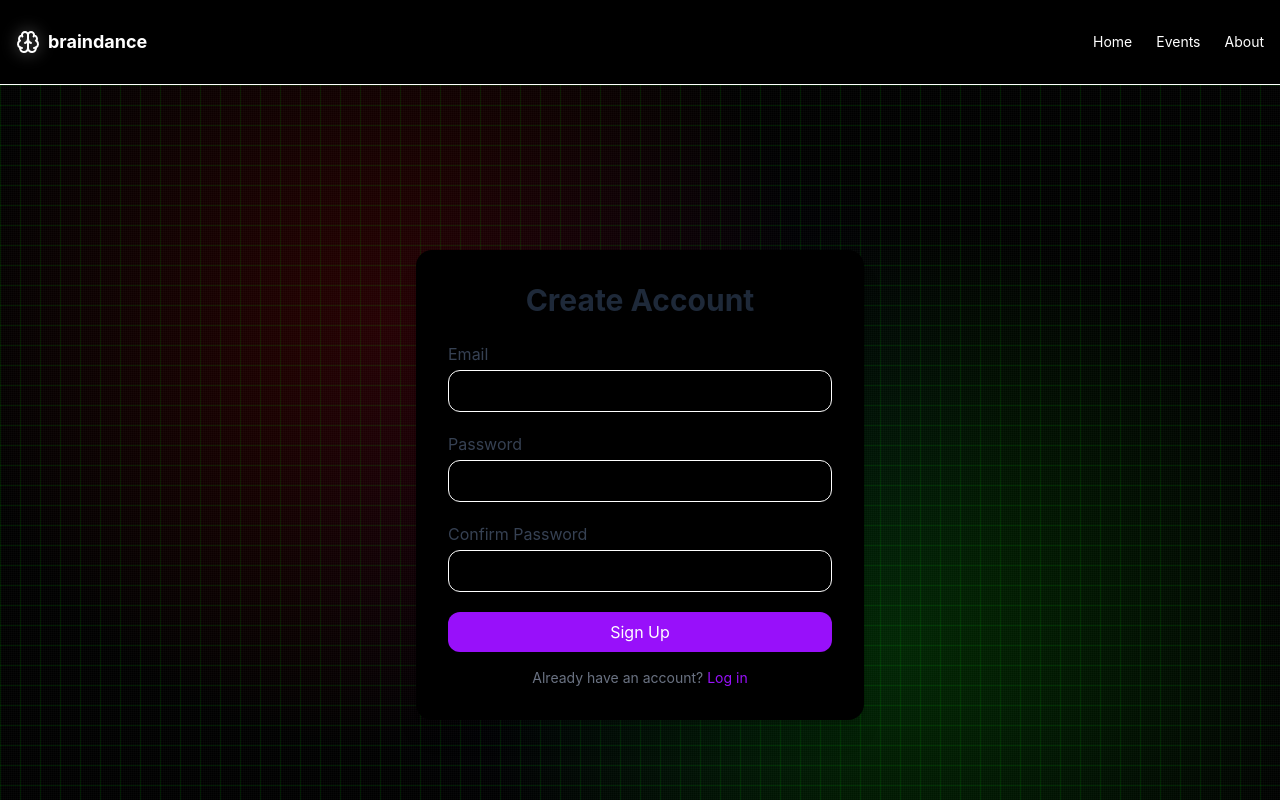
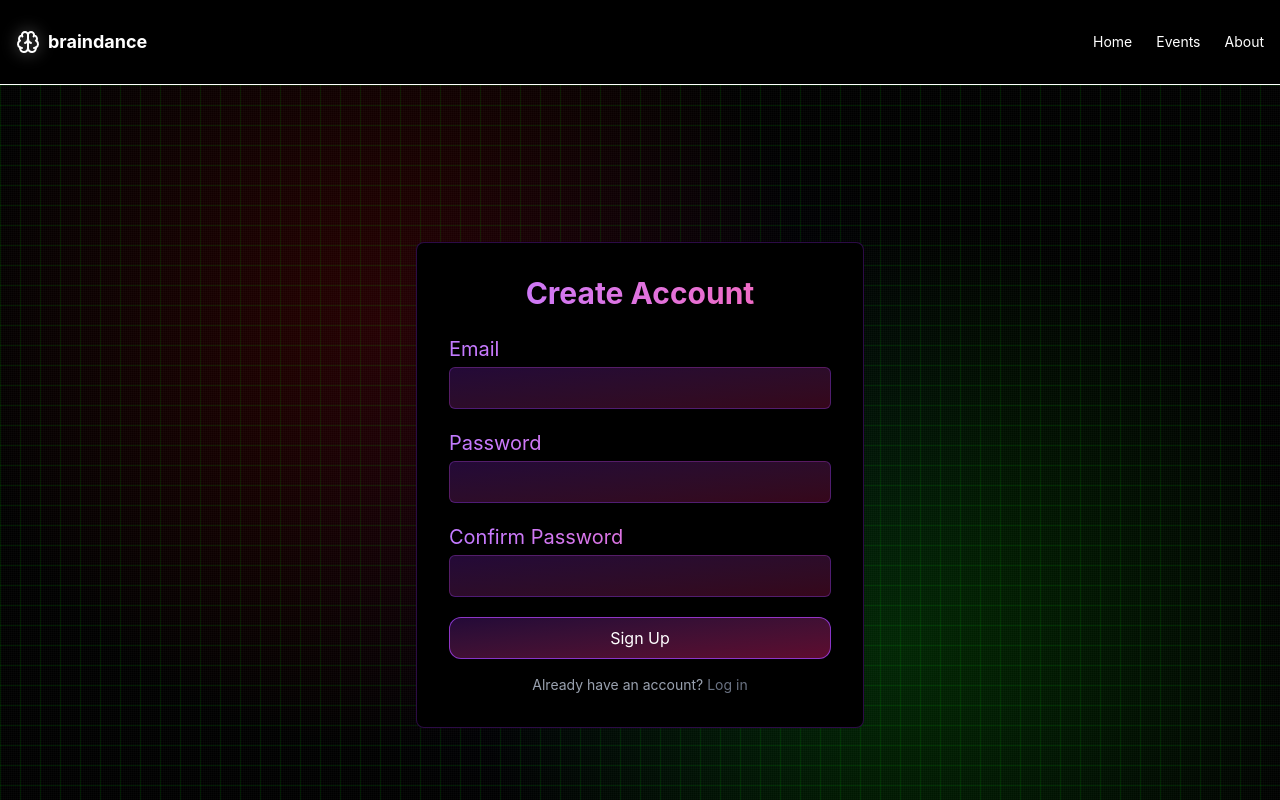
Before and after one commit to Hoochymoochy/braindance, a Next.js app: page /host/sign-up in a window 1280 px wide. Shown: the top 800 px of the page. Built offline with nearby package versions, Linux system fonts and the light colour scheme.

Commit message:
cleaning login and sign up page styling

```diff
--- a/src/app/host/login/page.tsx
+++ b/src/app/host/login/page.tsx
@@ -46,42 +46,42 @@ export default function Login() {
 
   return (
     <div className="min-h-screen bg-black thermal-background flex items-center justify-center">
-      <div className="bg-black p-8 rounded-2xl shadow-xl w-full max-w-md">
-        <h2 className="text-3xl font-bold text-center mb-6 text-white">
+      <div className="bg-black p-8 rounded-lg border border-purple-900/50 w-full max-w-md">
+        <h2 className="text-3xl font-bold text-center mb-6 text-transparent bg-clip-text bg-gradient-to-r from-purple-400 to-pink-400">
           Host login
         </h2>
         {error && <p className="text-red-600 text-sm mb-4">{error}</p>}
         <form onSubmit={handleLogin} className="space-y-5">
           <div>
-            <label className="block text-white">Email</label>
+            <label className="block text-xl text-transparent bg-clip-text bg-gradient-to-r from-purple-400 to-pink-400">Email</label>
             <input
               type="email"
               value={email}
               onChange={(e) => setEmail(e.target.value)}
-              className="w-full px-4 py-2 mt-1 border rounded-xl focus:outline-none focus:ring-2 focus:ring-purple-500"
+              className="w-full px-4 py-2 mt-1 rounded-md bg-gradient-to-br from-purple-900/40 to-pink-900/40 border border-purple-500/30"
               required
             />
           </div>
           <div>
-            <label className="block text-white">Password</label>
+            <label className="block text-xl text-transparent bg-clip-text bg-gradient-to-r from-purple-400 to-pink-400">Password</label>
             <input
               type="password"
               value={password}
               onChange={(e) => setPassword(e.target.value)}
-              className="w-full px-4 py-2 mt-1 border rounded-xl focus:outline-none focus:ring-2 focus:ring-purple-500"
+              className="w-full px-4 py-2 mt-1 rounded-md bg-gradient-to-br from-purple-900/40 to-pink-900/40 border border-purple-500/30"
               required
             />
           </div>
           <button
             type="submit"
-            className="w-full bg-white hover:bg-purple-700 py-2 rounded-xl transition duration-300 text-black"
+            className="w-full bg-gradient-to-br from-purple-900/40 to-pink-900/70 border border-purple-500/70 hover:bg-gradient-to-br hover:from-purple-900/90 hover:to-pink-900/50 px-4 py-2 rounded-xl transition duration-300 text-white"
           >
             Log In
           </button>
         </form>
-        <p className="text-center text-sm text-white mt-4">
+        <p className="text-center text-sm text-gray-400 mt-4">
           Don’t have an account?{" "}
-          <a href="/host/sign-up" className="text-black hover:underline">
+          <a href="/host/sign-up" className="text-gray-500 hover:underline">
             Sign up
           </a>
         </p>
--- a/src/app/host/sign-up/page.tsx
+++ b/src/app/host/sign-up/page.tsx
@@ -17,82 +17,85 @@ export default function SignUp() {
       return;
     }
 
-    if (email && password) {
+    if (!email || !password || !confirmPassword) {
+      setError("All fields are required");
+      return;
+    }
+
     try {
-        const response = await fetch(
-          "http://localhost:4000/api/hosts/sign-up",
-          {
+      const response = await fetch("http://localhost:4000/api/hosts/sign-up", {
         method: "POST",
         headers: { "Content-Type": "application/json" },
         body: JSON.stringify({ email, password }),
-            credentials: "include", // Ensure cookies are sent with the request
-          }
-        );
+        credentials: "include",
+      });
 
       const data = await response.json();
 
       if (response.status === 400 || response.status === 500) {
         alert(data.message);
       } else {
-          // Redirect after successful sign-up
         router.push(`/host/${data.id}/dashboard`);
       }
     } catch (error) {
       console.error("Error during sign-up:", error);
     }
-    } else {
-      setError("All fields are required");
-    }
   };
 
   return (
-    <div className="min-h-screen flex items-center justify-center bg-black thermal-background">
-      <div className="bg-black p-8 rounded-2xl shadow-xl w-full max-w-md">
-        <h2 className="text-3xl font-bold text-center mb-6 text-gray-800">
+    <div className="min-h-screen bg-black thermal-background flex items-center justify-center">
+      <div className="bg-black p-8 rounded-lg border border-purple-900/50 w-full max-w-md">
+        <h2 className="text-3xl font-bold text-center mb-6 text-transparent bg-clip-text bg-gradient-to-r from-purple-400 to-pink-400">
           Create Account
         </h2>
         {error && <p className="text-red-600 text-sm mb-4">{error}</p>}
         <form onSubmit={handleSignUp} className="space-y-5">
           <div>
-            <label className="block text-gray-700">Email</label>
+            <label className="block text-xl text-transparent bg-clip-text bg-gradient-to-r from-purple-400 to-pink-400">
+              Email
+            </label>
             <input
               type="email"
               value={email}
               onChange={(e) => setEmail(e.target.value)}
-              className="w-full px-4 py-2 mt-1 border rounded-xl focus:outline-none focus:ring-2 focus:ring-purple-500"
+              className="w-full px-4 py-2 mt-1 rounded-md bg-gradient-to-br from-purple-900/40 to-pink-900/40 border border-purple-500/30"
               required
             />
           </div>
           <div>
-            <label className="block text-gray-700">Password</label>
+            <label className="block text-xl text-transparent bg-clip-text bg-gradient-to-r from-purple-400 to-pink-400">
+              Password
+            </label>
             <input
               type="password"
               value={password}
               onChange={(e) => setPassword(e.target.value)}
-              className="w-full px-4 py-2 mt-1 border rounded-xl focus:outline-none focus:ring-2 focus:ring-purple-500"
+              className="w-full px-4 py-2 mt-1 rounded-md bg-gradient-to-br from-purple-900/40 to-pink-900/40 border border-purple-500/30"
               required
             />
           </div>
           <div>
-            <label className="block text-gray-700">Confirm Password</label>
+            <label className="block text-xl text-transparent bg-clip-text bg-gradient-to-r from-purple-400 to-pink-400">
+              Confirm Password
+            </label>
             <input
               type="password"
               value={confirmPassword}
               onChange={(e) => setConfirmPassword(e.target.value)}
-              className="w-full px-4 py-2 mt-1 border rounded-xl focus:outline-none focus:ring-2 focus:ring-purple-500"
+              className="w-full px-4 py-2 mt-1 rounded-md bg-gradient-to-br from-purple-900/40 to-pink-900/40 border border-purple-500/30"
               required
             />
           </div>
           <button
             type="submit"
-            className="w-full bg-purple-600 hover:bg-purple-700 text-white py-2 rounded-xl transition duration-300"
+            className="w-full bg-gradient-to-br from-purple-900/40 to-pink-900/70 border border-purple-500/70 hover:bg-gradient-to-br hover:from-purple-900/90 hover:to-pink-900/50 px-4 py-2 rounded-xl transition duration-300 text-white"
           >
             Sign Up
           </button>
         </form>
-        <p className="text-center text-sm text-gray-500 mt-4">
+        <p className="text-center text-sm text-gray-400 mt-4">
           Already have an account?{" "}
-          <a href="/host/login" className="text-purple-600 hover:underline">
+          <a href="/host/login" className="text-gray-500 hover:underline">
             Log in
           </a>
         </p>
--- a/src/app/page.tsx
+++ b/src/app/page.tsx
@@ -105,7 +105,7 @@ export default function Home() {
           <div className="grid md:grid-cols-3 gap-8">
             <div className="bg-black p-8 rounded-xl border border-thermal-neutral/20 hover:border-thermal-hot/50 transition-colors group">
               <div className="w-12 h-12 bg-thermal-hot rounded-lg flex items-center justify-center mb-6 group-hover:bg-thermal-hot/80 transition-colors">
-                <Flame className="h-6 w-6 text-black" />
+                <Flame className="h-6 w-6 text-white" />
               </div>
               <h3 className="text-xl font-semibold text-thermal-hot mb-3">
                 Global Hype Rituals
@@ -119,7 +119,7 @@ export default function Home() {
 
             <div className="bg-black p-8 rounded-xl border border-thermal-neutral/20 hover:border-thermal-warm/50 transition-colors group">
               <div className="w-12 h-12 bg-thermal-warm rounded-lg flex items-center justify-center mb-6 group-hover:bg-thermal-warm/80 transition-colors">
-                <BrainLogo withText={false} className="h-6 w-6 text-black" />
+                <BrainLogo withText={false} className="h-6 w-6 text-white" />
               </div>
               <h3 className="text-xl font-semibold text-thermal-warm mb-3">
                 DJ-Driven Energy
@@ -133,7 +133,7 @@ export default function Home() {
 
             <div className="bg-black p-8 rounded-xl border border-thermal-neutral/20 hover:border-thermal-neutral/50 transition-colors group">
               <div className="w-12 h-12 bg-thermal-neutral rounded-lg flex items-center justify-center mb-6 group-hover:bg-thermal-neutral/80 transition-colors">
-                <Zap className="h-6 w-6 text-black" />
+                <Zap className="h-6 w-6 text-white" />
               </div>
               <h3 className="text-xl font-semibold text-thermal-neutral mb-3">
                 Real-Time Connection
```
Lines whose indentation alone changed are shown as unchanged.
